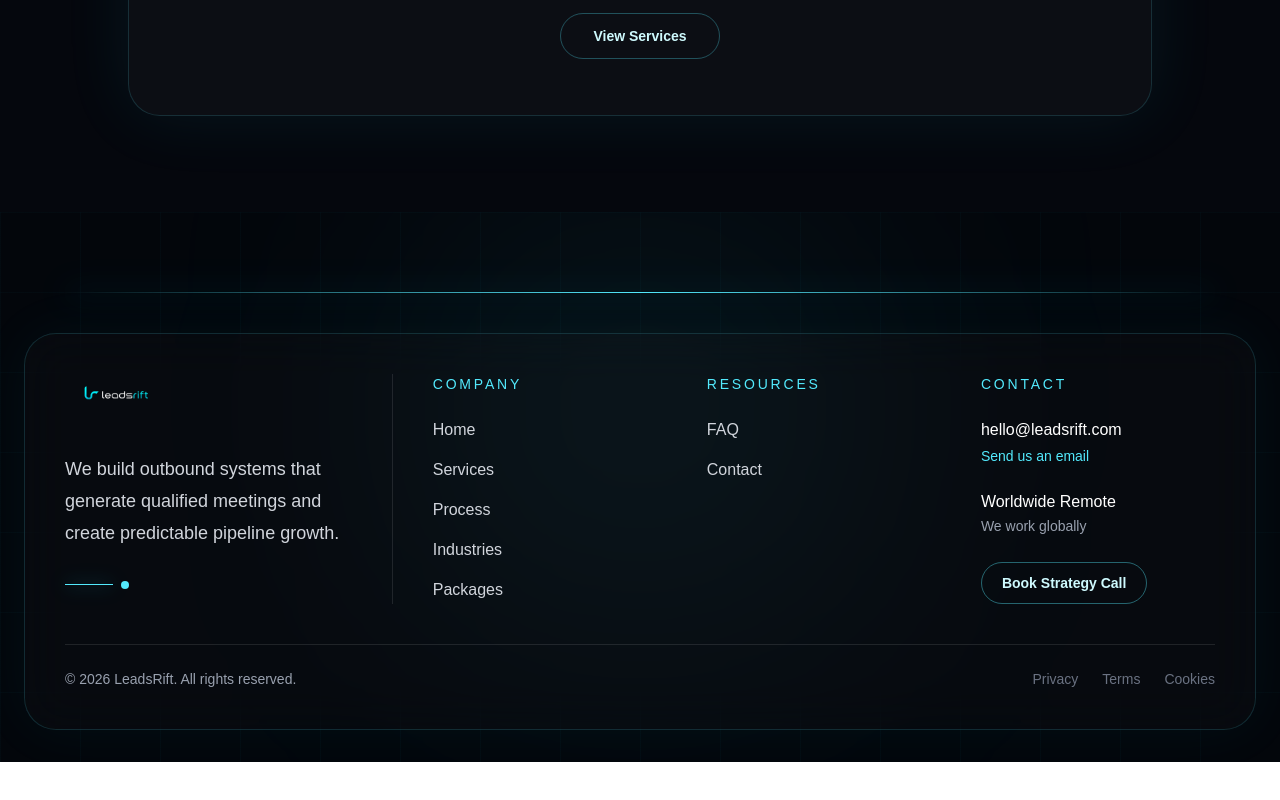
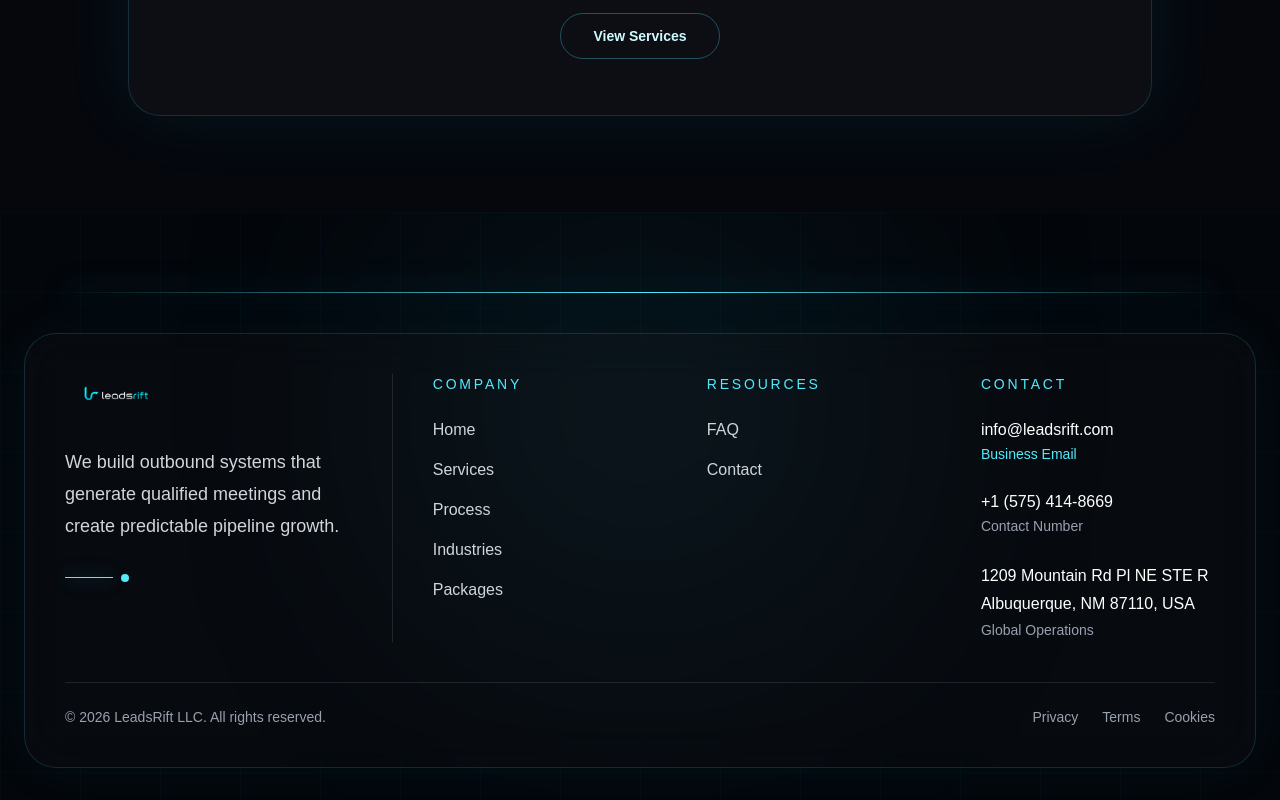
Before and after one commit to zaddyisrar/leadsrift, a Next.js app: page /contact in a window 1280 px wide. Shown: the part 1869-2669 px from the top of the page. Before the commit the page ends 2631 px from the top, so only its background shows below. Built offline with nearby package versions, Linux system fonts and the light colour scheme.

Commit message:
fix services duplicate navbar and upgrade footer

```diff
--- a/src/app/contact/page.js
+++ b/src/app/contact/page.js
@@ -201,7 +201,6 @@ export default function ContactPage() {
           </Link>
         </div>
       </section>
-
       <Footer />
     </main>
   );
--- a/src/components/Footer.jsx
+++ b/src/components/Footer.jsx
@@ -1,45 +1,36 @@
 import Image from "next/image";
 import Link from "next/link";
-
-const companyLinks = [
-  { label: "Home", href: "/" },
-  { label: "Services", href: "/services" },
-  { label: "Process", href: "/process" },
-  { label: "Industries", href: "/industries" },
-  { label: "Packages", href: "/packages" },
-];
-
-const resourceLinks = [
-  { label: "FAQ", href: "/faq" },
-  { label: "Contact", href: "/contact" },
-];
 
 export default function Footer() {
   return (
     <footer className="relative overflow-hidden bg-[#03060b] px-6 pt-20 pb-8">
-      <div className="pointer-events-none absolute left-1/2 top-0 h-96 w-96 -translate-x-1/2 rounded-full bg-cyan-300/10 blur-[140px]" />
 
-      <div className="pointer-events-none absolute inset-0 bg-[linear-gradient(rgba(34,211,238,0.025)_1px,transparent_1px),linear-gradient(90deg,rgba(34,211,238,0.025)_1px,transparent_1px)] bg-[size:80px_80px]" />
+      {/* background glow */}
+      <div className="absolute left-1/2 top-0 h-96 w-96 -translate-x-1/2 rounded-full bg-cyan-300/10 blur-[140px]" />
+
+      {/* grid */}
+      <div className="absolute inset-0 bg-[linear-gradient(rgba(34,211,238,0.025)_1px,transparent_1px),linear-gradient(90deg,rgba(34,211,238,0.025)_1px,transparent_1px)] bg-[size:80px_80px]" />
 
       <div className="relative mx-auto max-w-7xl">
+
         <div className="mx-auto mb-10 h-px max-w-6xl bg-gradient-to-r from-transparent via-cyan-300 to-transparent shadow-[0_0_30px_rgba(34,211,238,0.8)]" />
 
         <div className="rounded-[2rem] border border-cyan-300/15 bg-white/[0.02] p-8 shadow-[0_0_60px_rgba(34,211,238,0.05)] backdrop-blur-xl md:p-10">
+
           <div className="grid gap-10 lg:grid-cols-[1.4fr_1fr_1fr_1fr]">
+
+            {/* left */}
             <div className="pr-8 lg:border-r lg:border-white/10">
-              <Link href="/" className="inline-flex">
-                <Image
-                  src="/leadsrift-logo.png"
-                  alt="LeadsRift"
-                  width={220}
-                  height={70}
-                  className="h-10 w-auto object-contain"
-                />
-              </Link>
+              <Image
+                src="/leadsrift-logo.png"
+                alt="LeadsRift"
+                width={180}
+                height={60}
+                className="h-10 w-auto"
+              />
 
               <p className="mt-8 max-w-sm text-lg leading-8 text-gray-300">
-                We build outbound systems that generate qualified meetings and
-                create predictable pipeline growth.
+                We build outbound systems that generate qualified meetings and create predictable pipeline growth.
               </p>
 
               <div className="mt-8 flex items-center gap-2">
@@ -48,90 +39,91 @@ export default function Footer() {
               </div>
             </div>
 
+            {/* company */}
             <div>
               <h4 className="mb-6 text-sm uppercase tracking-[0.2em] text-cyan-300">
                 Company
               </h4>
 
               <div className="space-y-4 text-gray-300">
-                {companyLinks.map((item) => (
-                  <Link
-                    key={item.href}
-                    href={item.href}
-                    className="block transition hover:text-cyan-300"
-                  >
-                    {item.label}
-                  </Link>
-                ))}
+                <Link href="/" className="block hover:text-cyan-300">Home</Link>
+                <Link href="/services" className="block hover:text-cyan-300">Services</Link>
+                <Link href="/process" className="block hover:text-cyan-300">Process</Link>
+                <Link href="/industries" className="block hover:text-cyan-300">Industries</Link>
+                <Link href="/packages" className="block hover:text-cyan-300">Packages</Link>
               </div>
             </div>
 
+            {/* resources */}
             <div>
               <h4 className="mb-6 text-sm uppercase tracking-[0.2em] text-cyan-300">
                 Resources
               </h4>
 
               <div className="space-y-4 text-gray-300">
-                {resourceLinks.map((item) => (
-                  <Link
-                    key={item.href}
-                    href={item.href}
-                    className="block transition hover:text-cyan-300"
-                  >
-                    {item.label}
-                  </Link>
-                ))}
+                <Link href="/faq" className="block hover:text-cyan-300">FAQ</Link>
+                <Link href="/contact" className="block hover:text-cyan-300">Contact</Link>
               </div>
             </div>
 
+            {/* contact */}
             <div>
               <h4 className="mb-6 text-sm uppercase tracking-[0.2em] text-cyan-300">
                 Contact
               </h4>
 
               <div className="space-y-6">
+
                 <div>
-                  <a
-                    href="mailto:hello@leadsrift.com"
-                    className="text-white transition hover:text-cyan-300"
-                  >
-                    hello@leadsrift.com
-                  </a>
+                  <p className="text-white">
+                    info@leadsrift.com
+                  </p>
 
-                  <span className="mt-1 block text-sm text-cyan-300">
-                    Send us an email
+                  <span className="text-sm text-cyan-300">
+                    Business Email
                   </span>
                 </div>
 
                 <div>
-                  <p className="text-white">Worldwide Remote</p>
+                  <p className="text-white">
+                    +1 (575) 414-8669
+                  </p>
 
                   <span className="text-sm text-gray-400">
-                    We work globally
+                    Contact Number
                   </span>
                 </div>
 
-                <Link
-                  href="/contact"
-                  className="inline-flex rounded-full border border-cyan-300/40 px-5 py-2.5 text-sm font-semibold text-cyan-100 transition hover:border-cyan-300 hover:bg-cyan-300/10"
-                >
-                  Book Strategy Call
-                </Link>
+                <div>
+                  <p className="leading-7 text-white">
+                    1209 Mountain Rd Pl NE STE R
+                    Albuquerque, NM 87110, USA
+                  </p>
+
+                  <span className="text-sm text-gray-400">
+                    Global Operations
+                  </span>
+                </div>
+
+              </div>
+            </div>
+
+          </div>
+
+          <div className="mt-10 border-t border-white/10 pt-6">
+            <div className="flex flex-col items-center justify-between gap-5 text-sm text-gray-400 md:flex-row">
+              <p>
+                © 2026 LeadsRift LLC. All rights reserved.
+              </p>
+
+              <div className="flex gap-6">
+                <span>Privacy</span>
+                <span>Terms</span>
+                <span>Cookies</span>
               </div>
             </div>
           </div>
 
-          <div className="mt-10 border-t border-white/10 pt-6">
-            <div className="flex flex-col items-center justify-between gap-5 text-sm text-gray-400 md:flex-row">
-              <p>© 2026 LeadsRift. All rights reserved.</p>
-
-              <div className="flex gap-6">
-                <span className="text-gray-500">Privacy</span>
-                <span className="text-gray-500">Terms</span>
-                <span className="text-gray-500">Cookies</span>
-              </div>
-            </div>
-          </div>
         </div>
       </div>
     </footer>
```
